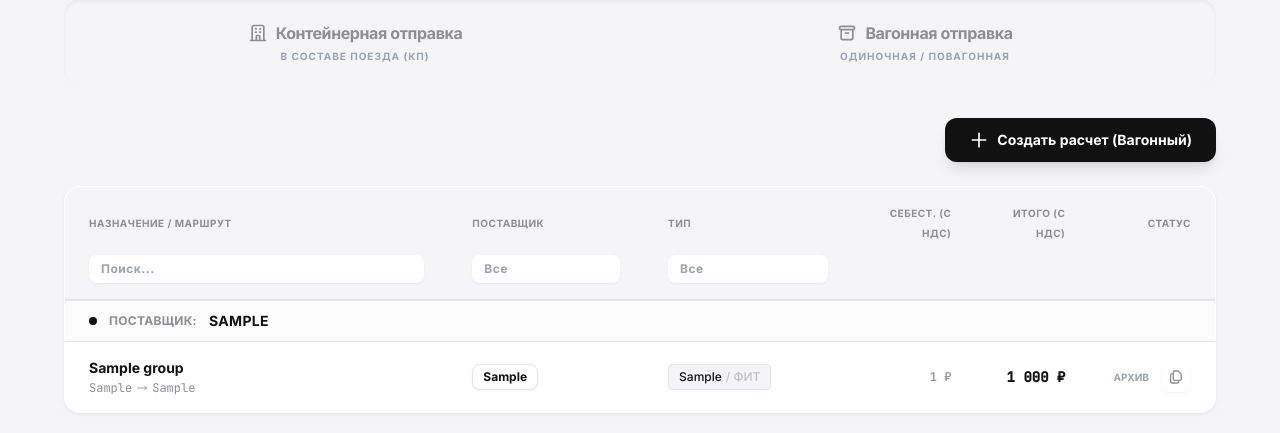
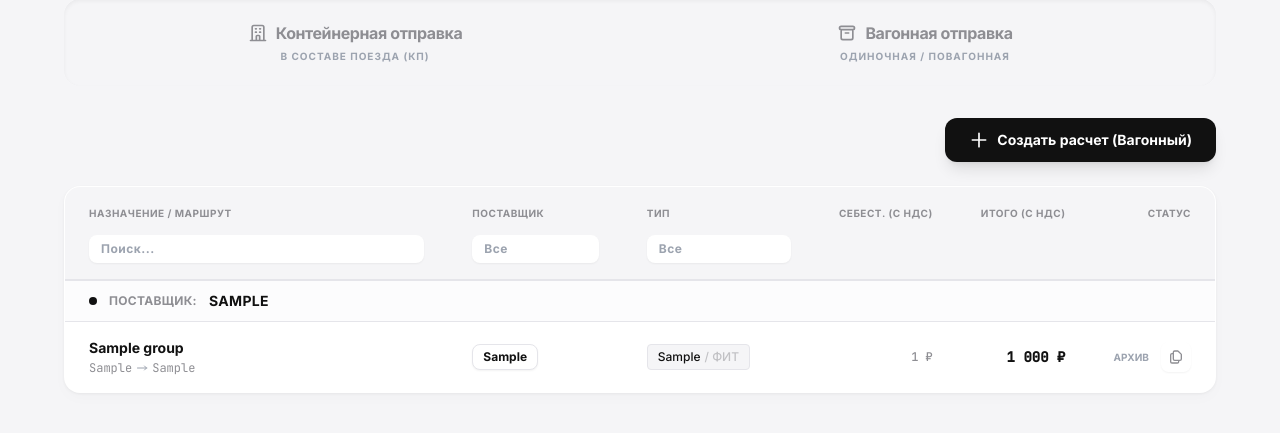
Before and after one commit to kuzyivan/telegram-bot-container-tracker-2, a FastAPI app: template web/templates/admin_calculator_list.html in a window 1280 px wide. Shown: the part 214-647 px from the top of the page. Run offline with FastAPI, Linux system fonts and the light colour scheme; the template is opened without the code that fills it: most values are stand-ins (such as "Sample title", 1, 10 or a date in 2020); parts of the project's set-up code (start-up, migrations or seed data) failed here and were passed over; some libraries are stand-ins or nearby versions.

Commit message:
Решение простое: добавляем класс whitespace-nowrap к заголовкам этих колонок. Это запретит перенос текста, и колонка автоматически расширится до ширины заголовка "Себест. (с НДС)".

```diff
--- a/web/templates/admin_calculator_list.html
+++ b/web/templates/admin_calculator_list.html
@@ -146,7 +146,6 @@
                     <span class="text-gray-400 text-[10px] uppercase font-bold">Архив</span>
                 {% endif %}
 
-                <!-- Кнопка копирования -->
                 <form action="/admin/calculator/{{ calc.id }}/copy" method="POST" class="inline-block" onsubmit="event.stopPropagation()">
                     <button type="submit" class="p-1.5 text-mono-gray hover:text-mono-black hover:bg-white border border-transparent hover:border-mono-border rounded-lg transition shadow-sm group" title="Создать копию" onclick="event.stopPropagation()">
                         <svg class="w-4 h-4 group-hover:scale-110 transition-transform" fill="none" stroke="currentColor" viewBox="0 0 24 24"><path stroke-linecap="round" stroke-linejoin="round" stroke-width="2" d="M8 7v8a2 2 0 002 2h6M8 7V5a2 2 0 012-2h4.586a1 1 0 01.707.293l4.414 4.414a1 1 0 01.293.707V15a2 2 0 01-2 2h-2M8 7H6a2 2 0 00-2 2v10a2 2 0 002 2h8a2 2 0 002-2v-2"></path></svg>
@@ -167,11 +166,12 @@
                         <th class="px-6 pt-4 pb-2 w-1/3">Назначение / Маршрут</th>
                         <th class="px-6 pt-4 pb-2">Поставщик</th>
                         <th class="px-6 pt-4 pb-2">Тип</th>
-                        <th class="px-6 pt-4 pb-2 text-right">Себест. (с НДС)</th>
-                        <th class="px-6 pt-4 pb-2 text-right">Итого (с НДС)</th>
+                        <!-- 🔥 ДОБАВЛЕНО: whitespace-nowrap для предотвращения переноса -->
+                        <th class="px-6 pt-4 pb-2 text-right whitespace-nowrap">Себест. (с НДС)</th>
+                        <th class="px-6 pt-4 pb-2 text-right whitespace-nowrap">Итого (с НДС)</th>
                         <th class="px-6 pt-4 pb-2 text-right">Статус</th>
                     </tr>
-                    <!-- 🔥 СТРОКА ФИЛЬТРОВ -->
+                    <!-- СТРОКА ФИЛЬТРОВ -->
                     <tr class="bg-mono-bg border-b border-mono-border">
                         <!-- Фильтр: Назначение -->
                         <th class="px-6 pb-4 pt-1">
@@ -261,12 +261,17 @@
                                     <svg class="w-7 h-7 text-gray-400 group-hover:text-green-600 transition" fill="none" stroke="currentColor" viewBox="0 0 24 24"><path stroke-linecap="round" stroke-linejoin="round" stroke-width="2" d="M9 12h6m-6 4h6m2 5H7a2 2 0 01-2-2V5a2 2 0 012-2h5.586a1 1 0 01.707.293l5.414 5.414a1 1 0 01.293.707V19a2 2 0 01-2 2z"></path></svg>
                                 </div>
                                 <div>
-                                    <div class="text-sm font-bold text-mono-black mb-1" id="file-label">Выберите файл Excel</div>
+                                    <div class="text-sm font-bold text-mono-black mb-1" id="file-label">
+                                        Выберите файл Excel
+                                    </div>
                                     <p class="text-xs text-gray-500">Перетащите сюда или нажмите для выбора</p>
                                 </div>
                             </div>
                             <div id="upload-spinner" class="hidden flex-col items-center justify-center py-4">
-                                <svg class="animate-spin h-8 w-8 text-mono-black mb-3" xmlns="http://www.w3.org/2000/svg" fill="none" viewBox="0 0 24 24"><circle class="opacity-25" cx="12" cy="12" r="10" stroke="currentColor" stroke-width="4"></circle><path class="opacity-75" fill="currentColor" d="M4 12a8 8 0 018-8V0C5.373 0 0 5.373 0 12h4zm2 5.291A7.962 7.962 0 014 12H0c0 3.042 1.135 5.824 3 7.938l3-2.647z"></path></svg>
+                                <svg class="animate-spin h-8 w-8 text-mono-black mb-3" xmlns="http://www.w3.org/2000/svg" fill="none" viewBox="0 0 24 24">
+                                    <circle class="opacity-25" cx="12" cy="12" r="10" stroke="currentColor" stroke-width="4"></circle>
+                                    <path class="opacity-75" fill="currentColor" d="M4 12a8 8 0 018-8V0C5.373 0 0 5.373 0 12h4zm2 5.291A7.962 7.962 0 014 12H0c0 3.042 1.135 5.824 3 7.938l3-2.647z"></path>
+                                </svg>
                                 <span class="text-sm font-bold text-mono-black">Обработка файла...</span>
                                 <span class="text-xs text-gray-500 mt-1">Это может занять несколько секунд</span>
                             </div>
@@ -277,8 +282,12 @@
                         </div>
                     </div>
                     <div class="bg-gray-50 px-6 py-4 flex flex-col sm:flex-row-reverse gap-3 rounded-b-2xl border-t border-gray-100">
-                        <button type="submit" id="submit-btn" class="w-full sm:w-auto inline-flex justify-center rounded-xl bg-mono-black px-6 py-2.5 text-sm font-bold text-white shadow-sm hover:bg-gray-800 transition active:scale-95 disabled:opacity-50 disabled:cursor-not-allowed">Загрузить</button>
-                        <button type="button" class="w-full sm:w-auto mt-3 sm:mt-0 inline-flex justify-center rounded-xl bg-white px-6 py-2.5 text-sm font-bold text-gray-900 shadow-sm ring-1 ring-inset ring-gray-300 hover:bg-gray-50 transition active:scale-95" onclick="closeModal()">Отмена</button>
+                        <button type="submit" id="submit-btn" class="w-full sm:w-auto inline-flex justify-center rounded-xl bg-mono-black px-6 py-2.5 text-sm font-bold text-white shadow-sm hover:bg-gray-800 transition active:scale-95 disabled:opacity-50 disabled:cursor-not-allowed">
+                            Загрузить
+                        </button>
+                        <button type="button" class="w-full sm:w-auto mt-3 sm:mt-0 inline-flex justify-center rounded-xl bg-white px-6 py-2.5 text-sm font-bold text-gray-900 shadow-sm ring-1 ring-inset ring-gray-300 hover:bg-gray-50 transition active:scale-95" onclick="closeModal()">
+                            Отмена
+                        </button>
                     </div>
                 </form>
             </div>
@@ -303,41 +312,31 @@
 
     // 🔥 СКРИПТ ФИЛЬТРАЦИИ 🔥
     function filterTable() {
-        // Получаем значения инпутов
         const routeFilter = document.getElementById('filterRoute').value.toLowerCase();
         const providerFilter = document.getElementById('filterProvider').value.toLowerCase();
         const typeFilter = document.getElementById('filterType').value.toLowerCase();
 
-        // Все строки с данными (не заголовки групп)
         const rows = document.querySelectorAll('tr.filter-row');
-        // Все заголовки групп
         const groupHeaders = document.querySelectorAll('tr.group-header');
 
-        // Массив для хранения статуса видимости каждой группы
-        // Инициализируем: считаем все группы скрытыми (false)
-        // Будем ставить true, если найдем хотя бы одну видимую строку в группе
         let groupsVisibility = new Map();
         groupHeaders.forEach(header => groupsVisibility.set(header, false));
 
         rows.forEach(row => {
-            // Данные строки
             const route = row.getAttribute('data-route').toLowerCase();
             const provider = row.getAttribute('data-provider').toLowerCase();
             const type = row.getAttribute('data-type').toLowerCase();
 
-            // Проверяем совпадение
             const matchRoute = route.includes(routeFilter);
             const matchProvider = provider.includes(providerFilter);
             const matchType = type.includes(typeFilter);
 
             if (matchRoute && matchProvider && matchType) {
                 row.style.display = '';
-                // Находим заголовок группы, к которой относится эта строка
-                // Логика: идем вверх по DOM, пока не найдем предыдущий tr.group-header
                 let prev = row.previousElementSibling;
                 while (prev) {
                     if (prev.classList.contains('group-header')) {
-                        groupsVisibility.set(prev, true); // Группа должна быть видима
+                        groupsVisibility.set(prev, true);
                         break;
                     }
                     prev = prev.previousElementSibling;
@@ -347,7 +346,6 @@
             }
         });
 
-        // Показываем/скрываем заголовки групп
         groupsVisibility.forEach((isVisible, header) => {
             header.style.display = isVisible ? '' : 'none';
         });
```
